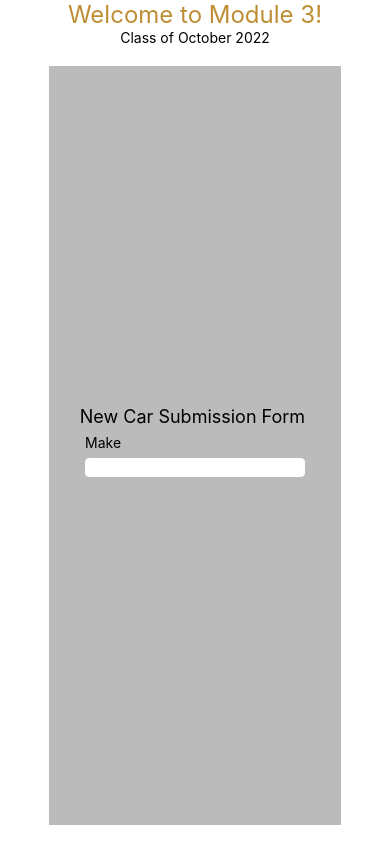
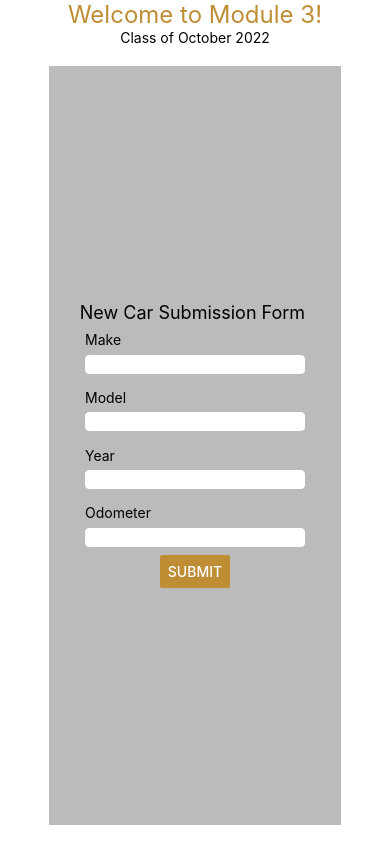
Before and after one commit to palmex/carfrontend1022, a React Native app: screen / in a window 390 px wide. Built offline with nearby package versions, Linux system fonts and the light colour scheme.

Commit message:
finished input form - no submit function

```diff
--- a/components/Cars.js
+++ b/components/Cars.js
@@ -10,26 +10,33 @@ export default class Cars extends React.Component{
             buttonText : "ON",
             buttonBool : true,
             make       : "",
+            model      : "",
+            year       : "",
+            odometer   : "",
 
         }
     }
 
 
-    doSomething = () => {
-        console.log('Button Pressed')
+    // doSomething = () => {
+    //     console.log('Button Pressed')
 
-        this.setState({buttonBool: !this.state.buttonBool})
+    //     this.setState({buttonBool: !this.state.buttonBool})
 
-        if(this.state.buttonBool){
-            this.setState({buttonText: "ON"})
-        } else {
-            this.setState({buttonText: "OFF"})
-        }
+    //     if(this.state.buttonBool){
+    //         this.setState({buttonText: "ON"})
+    //     } else {
+    //         this.setState({buttonText: "OFF"})
+    //     }
 
+    // }
+
+    submitNewCar = () => {
+        console.log(this.state)
     }
 
     render(){
-        console.log(this.state.make)
+
         return(
             <View style={styles.cars}>
                 <Text style={styles.title}>New Car Submission Form </Text>
@@ -40,9 +47,36 @@ export default class Cars extends React.Component{
                     style={styles.textInput}
                     defaultValue={this.state.make}
                     onChangeText={(e) => this.setState({make: e})}
-
                 ></TextInput>
                 </View>
+
+                <View style={styles.subField}>
+                <Text>Model</Text>
+                <TextInput
+                    style={styles.textInput}
+                    defaultValue={this.state.model}
+                    onChangeText={(e) => this.setState({model: e})}
+                ></TextInput>
+                </View>
+
+                <View style={styles.subField}>
+                <Text>Year</Text>
+                <TextInput
+                    style={styles.textInput}
+                    defaultValue={this.state.year}
+                    onChangeText={(e) => this.setState({year: e})}
+                ></TextInput>
+                </View>
+
+                <View style={styles.subField}>
+                <Text>Odometer</Text>
+                <TextInput
+                    style={styles.textInput}
+                    defaultValue={this.state.odometer}
+                    onChangeText={(e) => this.setState({odometer: e})}
+                ></TextInput>
+                </View>
+                <Button color="#BE8D34" title="Submit" onPress={this.submitNewCar}></Button>
                 {/* <Button title={this.state.buttonText} onPress={this.doSomething}/> */}
             </View>
         )
```
